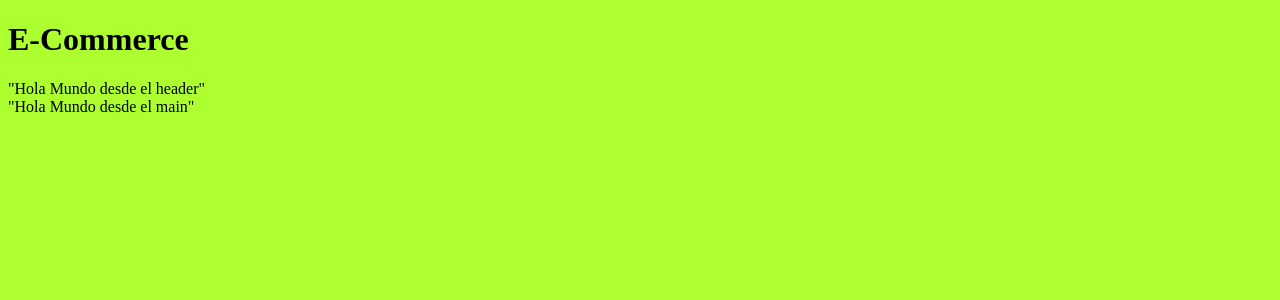
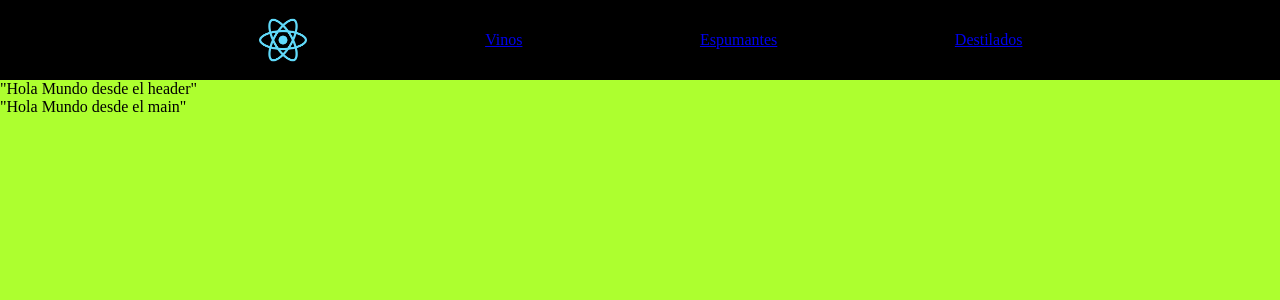
Before and after one commit to NestorDanielGomez/Firebase-React-LaBodegaDeWilly, a React (Create React App) app: page / in a window 1280 px wide. Shown: the top 300 px of the page. Built offline with nearby package versions, Linux system fonts and the light colour scheme.

Commit message:
Clase 3 - JSX & transpiling

```diff
--- a/package.json
+++ b/package.json
@@ -6,7 +6,10 @@
     "@testing-library/jest-dom": "^5.15.1",
     "@testing-library/react": "^11.2.7",
     "@testing-library/user-event": "^12.8.3",
+    "bootstrap": "^5.1.3",
+    "node-sass": "^7.0.0",
     "react": "^17.0.2",
+    "react-bootstrap": "^2.0.3",
     "react-dom": "^17.0.2",
     "react-scripts": "4.0.3",
     "web-vitals": "^1.1.2"
--- a/src/App.js
+++ b/src/App.js
@@ -1,4 +1,4 @@
-import Navbar from "./Navbar";
+import Navbar from "./Components/Navbar";
 
 function App() {
   return (
--- /dev/null
+++ b/src/Components/GlobalStyles.css
@@ -0,0 +1,23 @@
+* {
+  margin: 0;
+  padding: 0;
+  box-sizing: border-box;
+}
+
+body {
+  background-color: greenyellow;
+}
+
+nav {
+  height: 80px;
+  color: red;
+  background-color: black;
+  display: flex;
+  align-items: center;
+  justify-content: space-evenly;
+  padding: 0 5rem;
+}
+
+img {
+  height: 50px;
+}
--- /dev/null
+++ b/src/Components/Navbar.js
@@ -0,0 +1,12 @@
+const Navbar = () => {
+  return (
+    <nav>
+      <img src="/logo192.png" alt="imagen logo" />
+      <a href="#">Vinos</a>
+      <a href="#">Espumantes</a>
+      <a href="#">Destilados</a>
+    </nav>
+  );
+};
+
+export default Navbar;
--- a/src/Navbar.js
+++ /dev/null
@@ -1,9 +0,0 @@
-const Navbar = () => {
-  return (
-    <header>
-      <h1>E-Commerce</h1>
-    </header>
-  );
-};
-
-export default Navbar;
--- a/src/index.js
+++ b/src/index.js
@@ -3,9 +3,9 @@ import React from "react";
 //2- necesitamos la variable reactDOM en scope
 import ReactDOM from "react-dom";
 //3- necesitamos una aplicacion en react
+
 import App from "./App";
-
-import "./styles.css";
+import "./Components/GlobalStyles.css";
 //4- necesitamos dibujar la aplicacion en el dom
 ReactDOM.render(<App />, document.getElementById("root"));
 //
--- a/src/styles.css
+++ /dev/null
@@ -1,3 +0,0 @@
-body {
-  background-color: greenyellow;
-}
```
Also changed, not shown: 1 other file (tests, documents, lock files or other folders).
